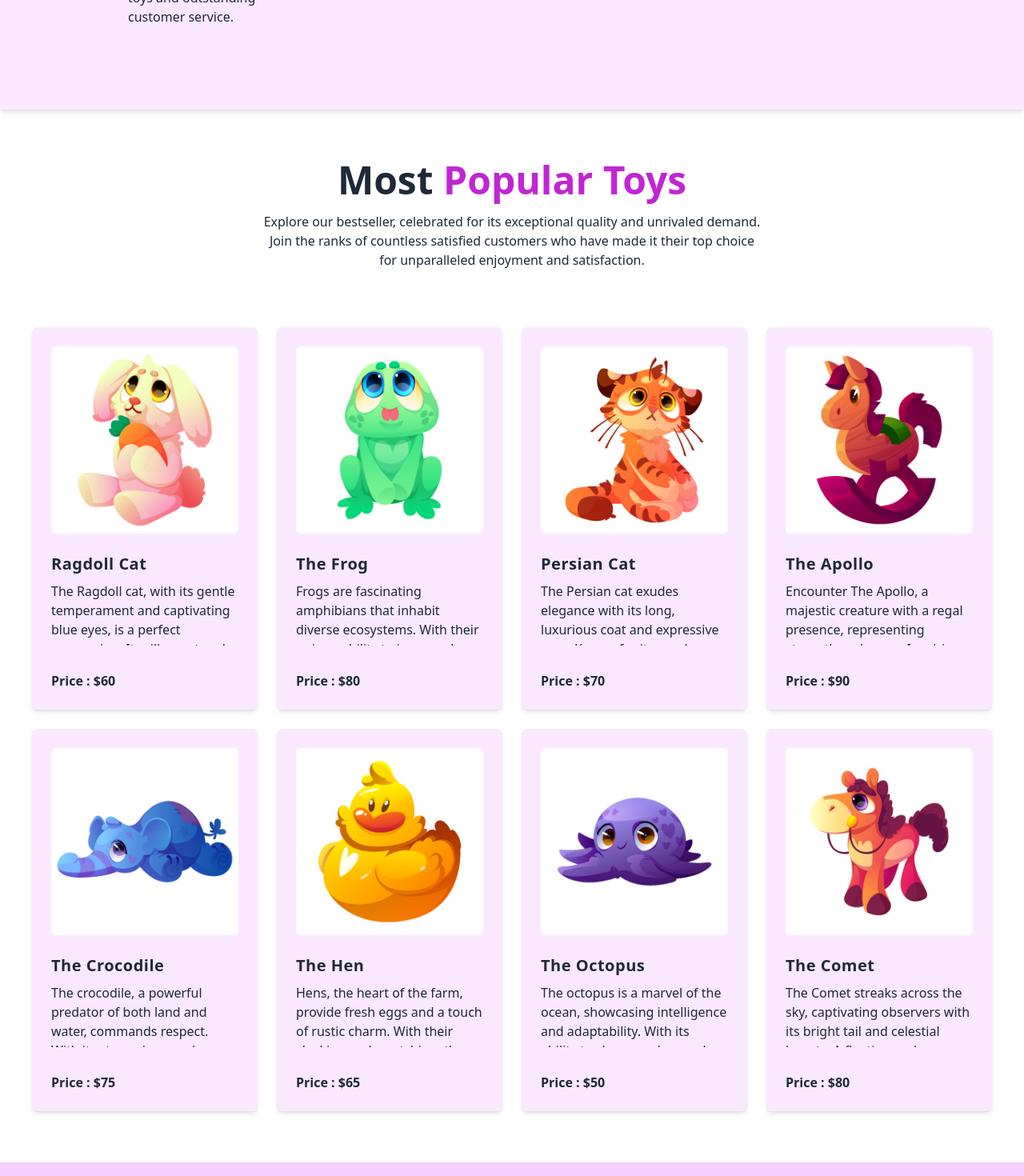
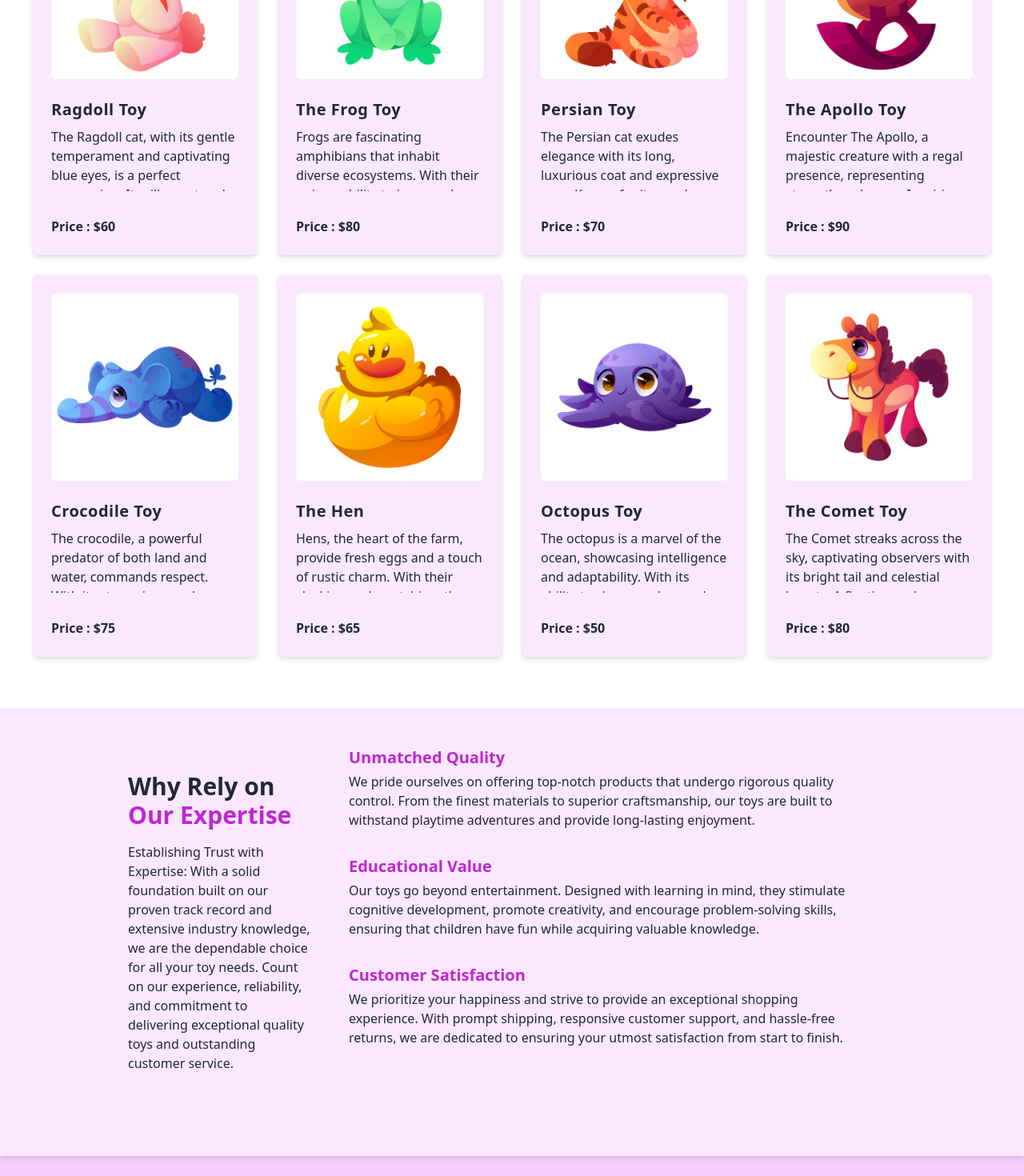
Before and after one commit to Deadless-Programmer/Toyztore-client-site, a React (Vite) app: page / in a window 1280 px wide. Shown: the part 2820-4290 px from the top of the page at 80% size. Built offline with nearby package versions, Linux system fonts and the light colour scheme.

Commit message:
card responsive issue fix

```diff
--- a/src/Pages/AllToys/PopularProduct/PopularProduct.jsx
+++ b/src/Pages/AllToys/PopularProduct/PopularProduct.jsx
@@ -11,28 +11,28 @@ const PopularProduct = () => {
   return (
     <div>
       <section className="py-6 dark:bg-gray-800 dark:text-gray-100">
-        <div className="container p-4 mx-auto space-y-16 sm:p-10">
+        <div className=" p-4 mx-auto space-y-16 sm:p-10">
           <div className="space-y-4 text-center">
             <h3 className="text-2xl font-bold leading-none sm:text-5xl">
               Most <span className="text-fuchsia-600 ">Popular Toys</span>
             </h3>
-            <p className=" dark:text-gray-400 h-20 overflow-y-auto">
+            <p className=" dark:text-gray-400 ">
               Explore our bestseller, celebrated for its exceptional quality and
               unrivaled demand. <br /> Join the ranks of countless satisfied
               customers who have made it their top choice <br /> for
               unparalleled enjoyment and satisfaction.
             </p>
           </div>
-          <div className="grid w-full grid-cols-1 gap-x-6 gap-y-6  sm:grid-cols-2 lg:grid-cols-4">
-            <div className="max-w-xs p-6 rounded-md shadow-md bg-fuchsia-100">
+          <div className="grid w-full grid-cols-1 gap-x-6 gap-y-6 mx-auto  sm:grid-cols-2 lg:grid-cols-4">
+            <div className=" p-6 flex flex-col justify-center rounded-md shadow-md bg-fuchsia-100">
               <img
                 src={img1}
                 alt=""
-                className="object-cover object-center  rounded-md  dark:bg-gray-500"
+                className="  rounded-md  dark:bg-gray-500"
               />
               <div className="mt-6 mb-2">
                 <h2 className="text-xl font-semibold tracking-wide">
-                  Ragdoll Cat
+                  Ragdoll Toy
                 </h2>
               </div>
               <p className="dark:text-gray-100 h-20 overflow-y-auto">
@@ -42,7 +42,7 @@ const PopularProduct = () => {
               </p>
               <p className="mt-8 font-semibold">Price : $60</p>
             </div>
-            <div className="max-w-xs p-6 rounded-md shadow-md bg-fuchsia-100">
+            <div className="p-6 flex flex-col justify-center rounded-md shadow-md bg-fuchsia-100">
               <img
                 src={img2}
                 alt=""
@@ -50,7 +50,7 @@ const PopularProduct = () => {
               />
               <div className="mt-6 mb-2">
                 <h2 className="text-xl font-semibold tracking-wide">
-                  The Frog
+                  The Frog Toy
                 </h2>
               </div>
               <p className="dark:text-gray-100 h-20 overflow-y-auto">
@@ -61,7 +61,7 @@ const PopularProduct = () => {
               </p>
               <p className="mt-8 font-semibold">Price : $80</p>
             </div>
-            <div className="max-w-xs p-6 rounded-md shadow-md bg-fuchsia-100">
+            <div className=" p-6 flex flex-col justify-center  rounded-md shadow-md bg-fuchsia-100">
               <img
                 src={img3}
                 alt=""
@@ -69,7 +69,7 @@ const PopularProduct = () => {
               />
               <div className="mt-6 mb-2">
                 <h2 className="text-xl font-semibold tracking-wide">
-                  Persian Cat
+                  Persian Toy
                 </h2>
               </div>
               <p className="dark:text-gray-100 h-20 overflow-y-auto">
@@ -79,7 +79,7 @@ const PopularProduct = () => {
               </p>
               <p className="mt-8 font-semibold">Price : $70</p>
             </div>
-            <div className="max-w-xs p-6 rounded-md shadow-md bg-fuchsia-100">
+            <div className=" p-6 flex flex-col justify-center rounded-md shadow-md bg-fuchsia-100">
               <img
                 src={img8}
                 alt=""
@@ -87,7 +87,7 @@ const PopularProduct = () => {
               />
               <div className="mt-6 mb-2">
                 <h2 className="text-xl font-semibold tracking-wide">
-                  The Apollo
+                  The Apollo Toy
                 </h2>
               </div>
               <p className="dark:text-gray-100 h-20 overflow-y-auto">
@@ -97,7 +97,7 @@ const PopularProduct = () => {
               </p>
               <p className="mt-8 font-semibold">Price : $90</p>
             </div>
-            <div className="max-w-xs p-6 rounded-md shadow-md bg-fuchsia-100">
+            <div className=" p-6 flex flex-col justify-center rounded-md shadow-md bg-fuchsia-100">
               <img
                 src={img6}
                 alt=""
@@ -105,7 +105,7 @@ const PopularProduct = () => {
               />
               <div className="mt-6 mb-2">
                 <h2 className="text-xl font-semibold tracking-wide">
-                  The Crocodile
+                  Crocodile Toy
                 </h2>
               </div>
               <p className="dark:text-gray-100 h-20 overflow-y-auto">
@@ -115,7 +115,7 @@ const PopularProduct = () => {
               </p>
               <p className="mt-8 font-semibold">Price : $75</p>
             </div>
-            <div className="max-w-xs p-6 rounded-md shadow-md bg-fuchsia-100">
+            <div className=" p-6 flex flex-col justify-center rounded-md shadow-md bg-fuchsia-100">
               <img
                 src={img7}
                 alt=""
@@ -131,7 +131,7 @@ const PopularProduct = () => {
               </p>
               <p className="mt-8 font-semibold">Price : $65</p>
             </div>
-            <div className="max-w-xs p-6 rounded-md shadow-md bg-fuchsia-100">
+            <div className=" p-6 flex flex-col justify-center rounded-md shadow-md bg-fuchsia-100">
               <img
                 src={img9}
                 alt=""
@@ -139,7 +139,7 @@ const PopularProduct = () => {
               />
               <div className="mt-6 mb-2">
                 <h2 className="text-xl font-semibold tracking-wide">
-                  The Octopus
+                  Octopus Toy
                 </h2>
               </div>
               <p className="dark:text-gray-100 h-20 overflow-y-auto">
@@ -150,7 +150,7 @@ const PopularProduct = () => {
               <p className="mt-8 font-semibold">Price : $50</p>
             </div>
 
-            <div className="max-w-xs p-6 rounded-md shadow-md bg-fuchsia-100">
+            <div className=" p-6 flex flex-col justify-center rounded-md shadow-md bg-fuchsia-100">
               <img
                 src={img4}
                 alt=""
@@ -158,7 +158,7 @@ const PopularProduct = () => {
               />
               <div className="mt-6 mb-2">
                 <h2 className="text-xl font-semibold tracking-wide">
-                  The Comet
+                  The Comet Toy
                 </h2>
               </div>
               <p className="dark:text-gray-100 h-20 overflow-y-auto">
--- a/src/Pages/Home/Home.jsx
+++ b/src/Pages/Home/Home.jsx
@@ -9,8 +9,9 @@ const Home = () => {
         <div>
             <Banner></Banner>
             <Gallery></Gallery>
+
+            <PopularProduct></PopularProduct>
             <TrustUs></TrustUs>
-            <PopularProduct></PopularProduct>
         </div>
     );
 };
```
